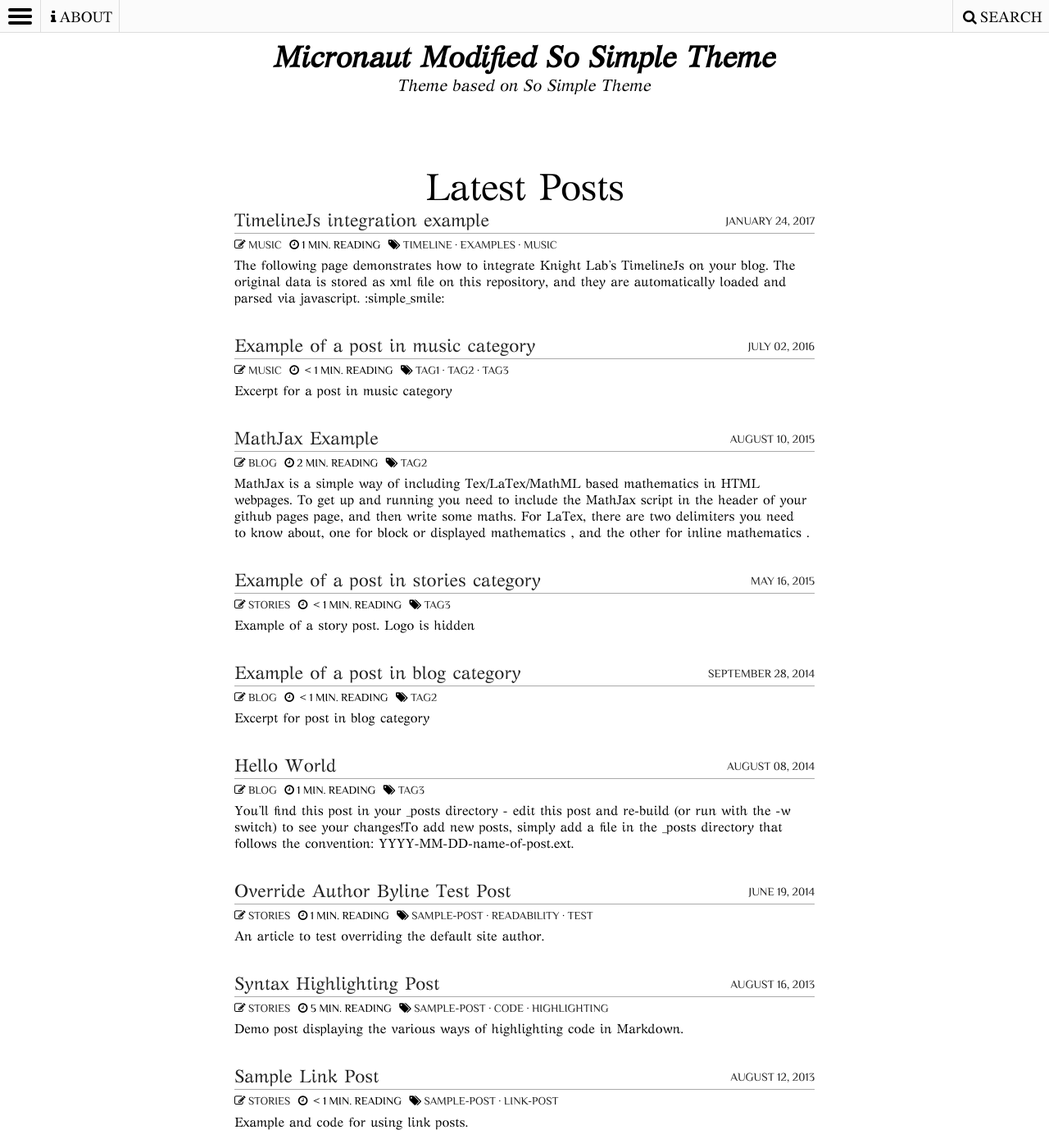
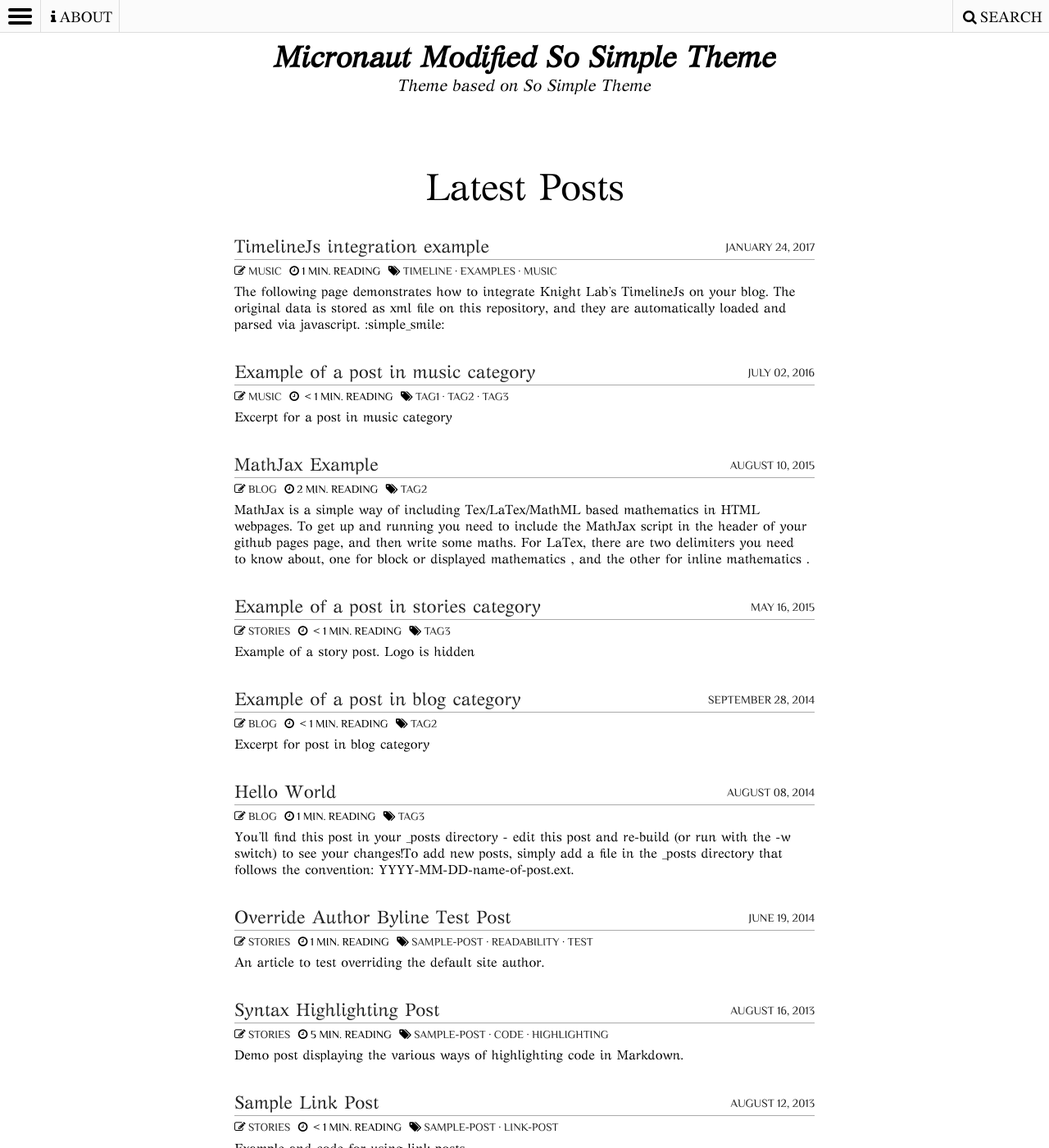
Before and after one commit to TheMicronaut/micronaut-theme, a Jekyll site: the page built from index.html, in a window 1280 px wide and 1400 px high, scrolled down 240 px. Shown: the whole window at 82% size. Built offline with Jekyll 4.4.1, drawn with Linux system fonts in a browser that asks for light colours; nearby versions of some CDN libraries; the list of posts is cut into pages by our own code.

Commit message:
fix issue with entry-title on pages with lists of posts

```diff
--- a/_sass/_page.scss
+++ b/_sass/_page.scss
@@ -278,8 +278,9 @@ footer.entry-wrapper {
 	}
 
 	.entry-title {
-		text-align: center;
-		max-width: 100%;
+          text-align: center;
+          max-width: 100%;
+          margin-bottom: 3.5rem;
 	}
 
 	.entry-content {
```
